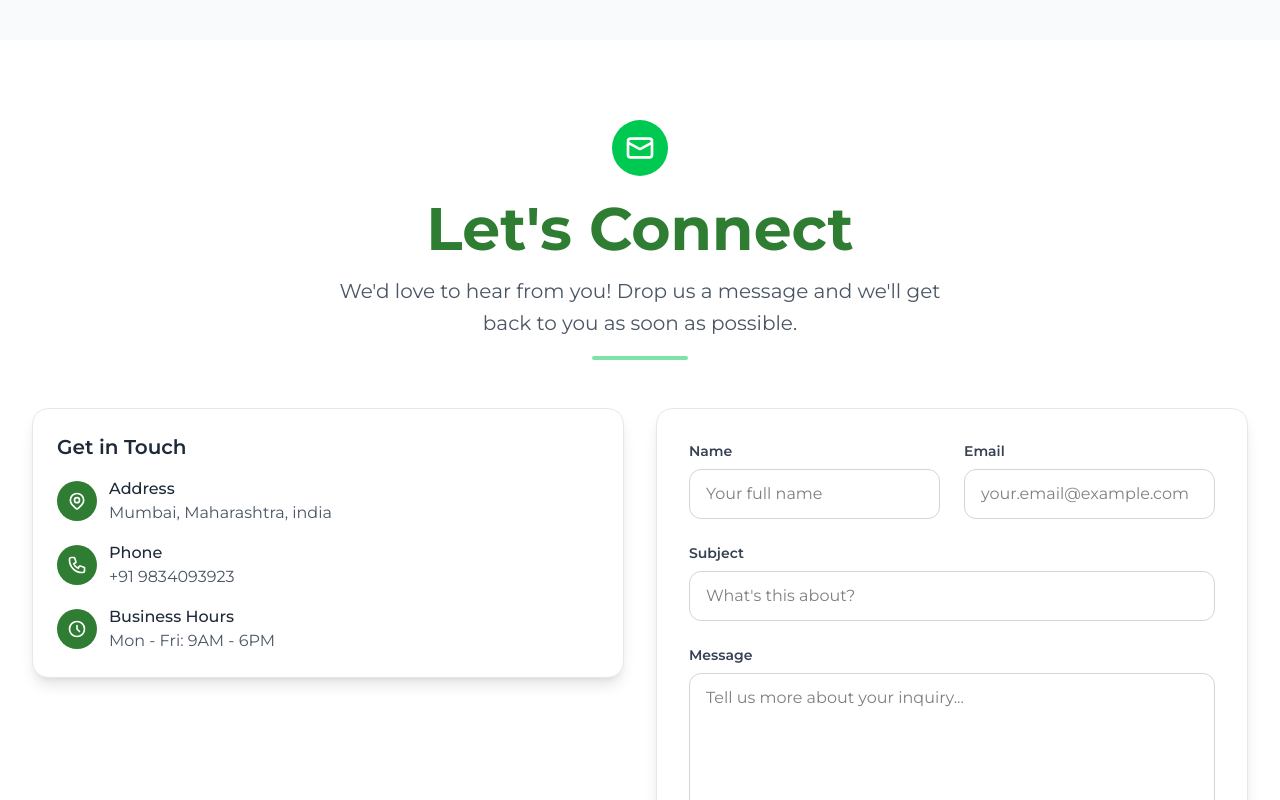
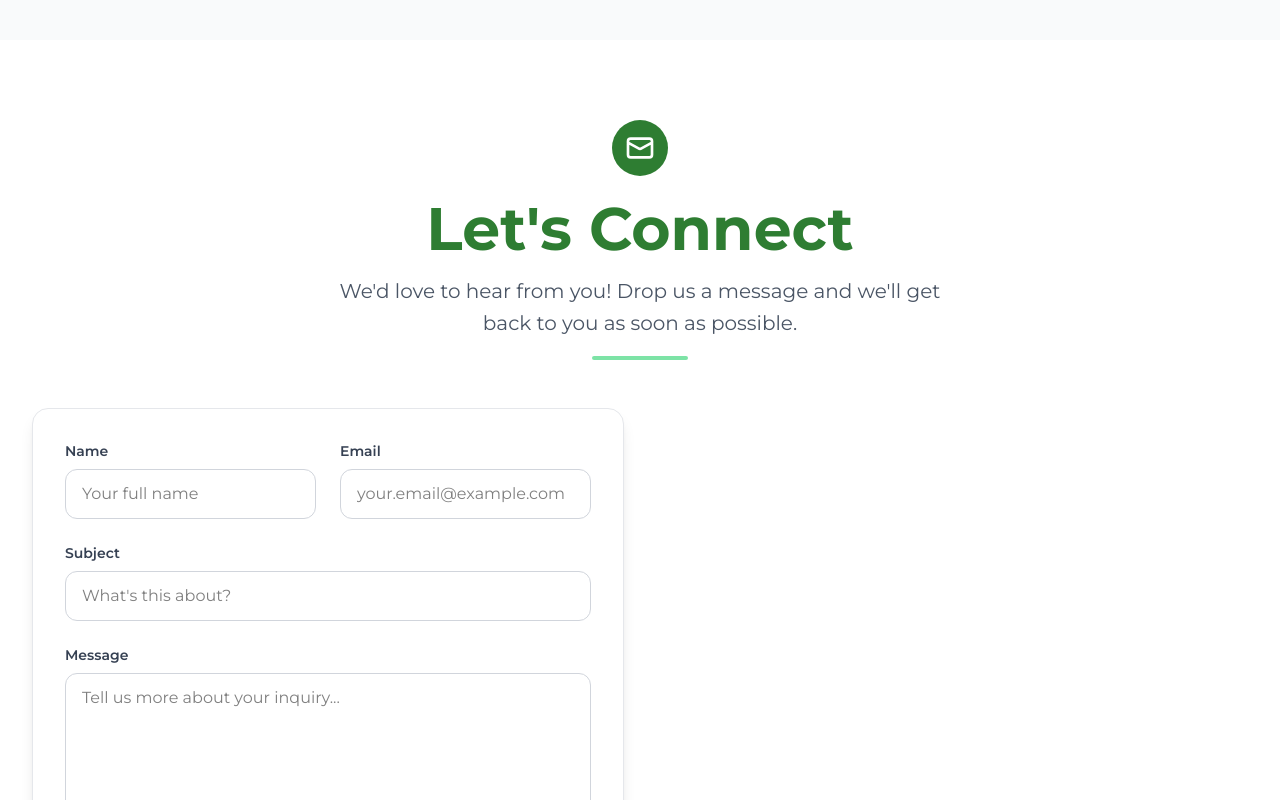
Before and after one commit to prajyot-codes/Ashley-Global-Exim-Website, a React (Vite) app: page / in a window 1280 px wide. Shown: the part 9460-10260 px from the top of the page. Built offline with nearby package versions, Linux system fonts and the light colour scheme.

Commit message:
Update Contact page styles; change badge color and enhance success message appearance

```diff
--- a/src/pages/contact.jsx
+++ b/src/pages/contact.jsx
@@ -39,7 +39,7 @@ const Contact = () => {
       <div className="max-w-7xl mx-auto px-4 sm:px-6 lg:px-8">
         {/* Header Section */}
         <div className="text-center mb-8 sm:mb-10 md:mb-12">
-          <div className="inline-block p-2 sm:p-3 rounded-full bg-green-500 mb-4">
+          <div className="inline-block p-2 sm:p-3 rounded-full bg-[#2e7d32] mb-4">
             <svg className="w-6 h-6 sm:w-8 sm:h-8 text-white" fill="none" stroke="currentColor" viewBox="0 0 24 24">
               <path strokeLinecap="round" strokeLinejoin="round" strokeWidth="2" d="M3 8l7.89 4.26a2 2 0 002.22 0L21 8M5 19h14a2 2 0 002-2V7a2 2 0 00-2-2H5a2 2 0 00-2 2v10a2 2 0 002 2z" />
             </svg>
@@ -53,55 +53,15 @@ const Contact = () => {
           <div className="w-16 sm:w-20 md:w-24 h-1 mx-auto mt-4 rounded-full bg-green-500 animate-pulse"></div>
         </div>
 
-        <div className="grid lg:grid-cols-2 gap-6 lg:gap-8 items-start">
+        <div className="grid lg:grid-cols-2 gap-6 lg:gap-8 items-center">
           {/* Contact Info Section */}
-          <div className="space-y-6">
-            <div className="bg-white rounded-2xl p-4 sm:p-6 shadow-lg border border-gray-200 hover:shadow-xl transition-all duration-300">
-              <h3 className="text-xl font-semibold mb-4 text-gray-800">Get in Touch</h3>
-              <div className="space-y-4">
-                <div className="flex items-center space-x-3">
-                  <div className="w-8 h-8 sm:w-10 sm:h-10 bg-[#2e7d32] rounded-full flex items-center justify-center">
-                    <svg className="w-5 h-5 text-white" fill="none" stroke="currentColor" viewBox="0 0 24 24">
-                      <path strokeLinecap="round" strokeLinejoin="round" strokeWidth="2" d="M17.657 16.657L13.414 20.9a1.998 1.998 0 01-2.827 0l-4.244-4.243a8 8 0 1111.314 0z" />
-                      <path strokeLinecap="round" strokeLinejoin="round" strokeWidth="2" d="M15 11a3 3 0 11-6 0 3 3 0 016 0z" />
-                    </svg>
-                  </div>
-                  <div>
-                    <p className="font-medium text-gray-800">Address</p>
-                    <p className="text-gray-600">Mumbai, Maharashtra, india</p>
-                  </div>
-                </div>
-                <div className="flex items-center space-x-3">
-                  <div className="w-8 h-8 sm:w-10 sm:h-10 bg-[#2e7d32] rounded-full flex items-center justify-center">
-                    <svg className="w-5 h-5 text-white" fill="none" stroke="currentColor" viewBox="0 0 24 24">
-                      <path strokeLinecap="round" strokeLinejoin="round" strokeWidth="2" d="M3 5a2 2 0 012-2h3.28a1 1 0 01.948.684l1.498 4.493a1 1 0 01-.502 1.21l-2.257 1.13a11.042 11.042 0 005.516 5.516l1.13-2.257a1 1 0 011.21-.502l4.493 1.498a1 1 0 01.684.949V19a2 2 0 01-2 2h-1C9.716 21 3 14.284 3 6V5z" />
-                    </svg>
-                  </div>
-                  <div>
-                    <p className="font-medium text-gray-800">Phone</p>
-                    <p className="text-gray-600">+91 9834093923</p>
-                  </div>
-                </div>
-                <div className="flex items-center space-x-3">
-                  <div className="w-8 h-8 sm:w-10 sm:h-10 bg-[#2e7d32] rounded-full flex items-center justify-center">
-                    <svg className="w-5 h-5 text-white" fill="none" stroke="currentColor" viewBox="0 0 24 24">
-                      <path strokeLinecap="round" strokeLinejoin="round" strokeWidth="2" d="M12 8v4l3 3m6-3a9 9 0 11-18 0 9 9 0 0118 0z" />
-                    </svg>
-                  </div>
-                  <div>
-                    <p className="font-medium text-gray-800">Business Hours</p>
-                    <p className="text-gray-600">Mon - Fri: 9AM - 6PM</p>
-                  </div>
-                </div>
-              </div>
-            </div>
-          </div>
+
 
           {/* Contact Form Section */}
           <div className="bg-white rounded-2xl p-4 sm:p-6 md:p-8 shadow-lg border border-gray-200 hover:shadow-xl transition-all duration-300">
             {isSubmitted && (
               <div className="mb-6 p-4 bg-green-100 border border-green-200 rounded-lg flex items-center space-x-2 animate-bounce">
-                <svg className="w-5 h-5 text-green-600" fill="none" stroke="currentColor" viewBox="0 0 24 24">
+                <svg className="w-5 h-5 bg-[#2e7d32]" fill="none" stroke="currentColor" viewBox="0 0 24 24">
                   <path strokeLinecap="round" strokeLinejoin="round" strokeWidth="2" d="M5 13l4 4L19 7" />
                 </svg>
                 <span className="text-green-800 font-medium">Message sent successfully!</span>
```
